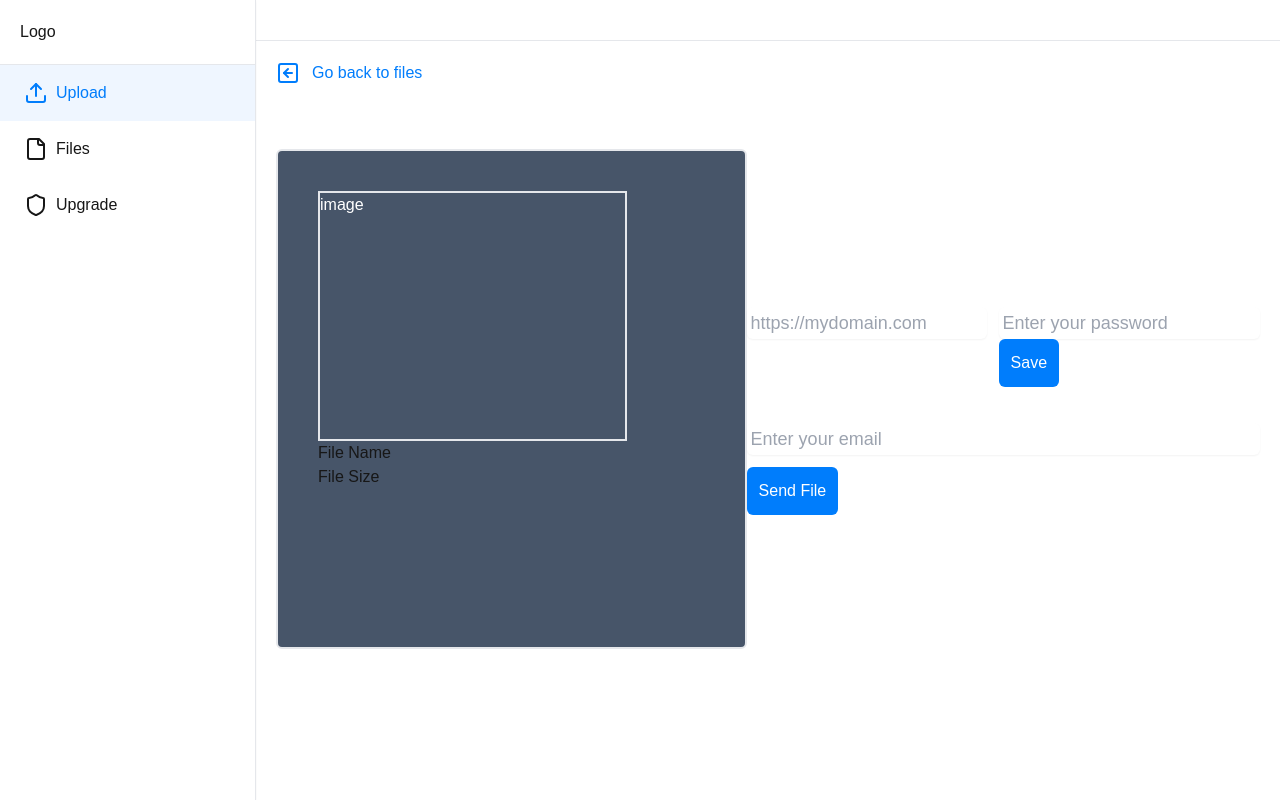
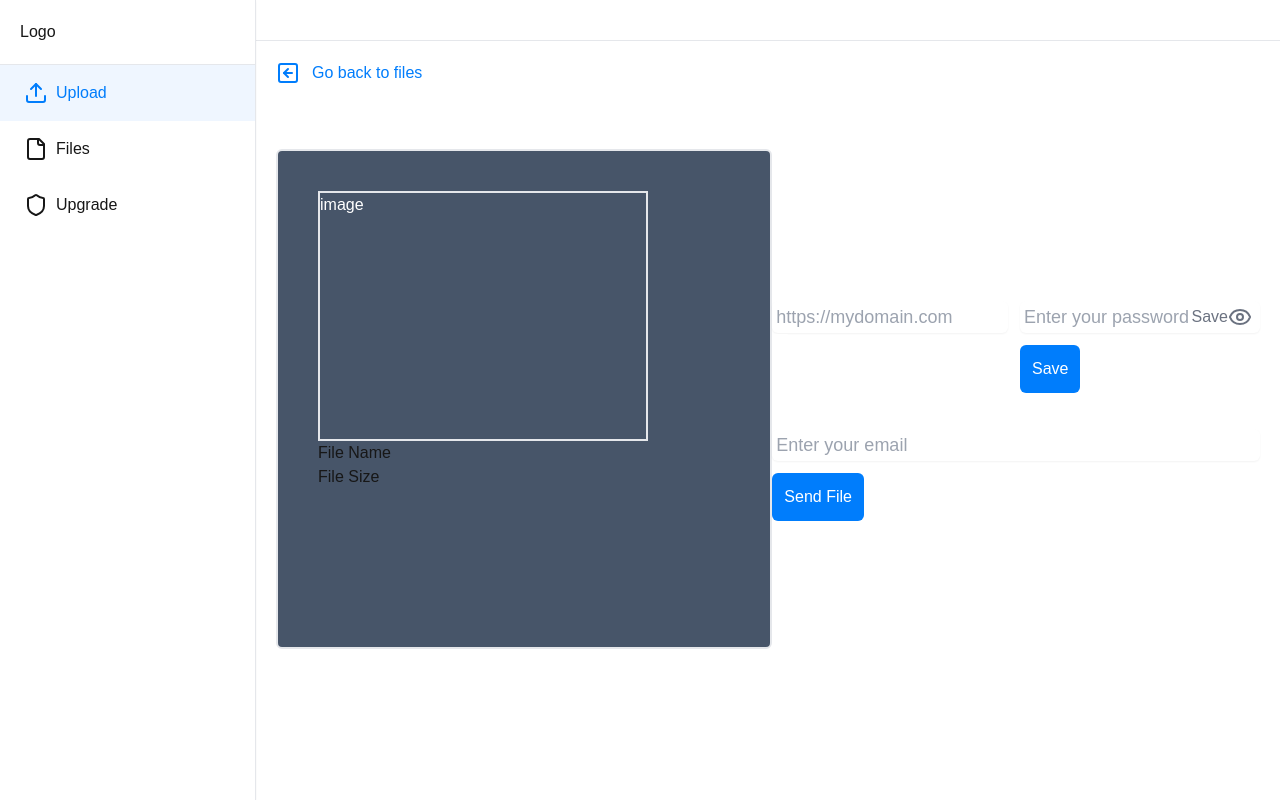
Before and after one commit to deepeshahirwar/file-sharing, a Next.js app in the folder file-sharing-app/: page /file-preview/1 in a window 1280 px wide. Built offline with nearby package versions, Linux system fonts and the light colour scheme; no server answers; the database is empty.

Commit message:
updatingpassword section into firestore database

```diff
--- a/file-sharing-app/app/(dashboard)/(routes)/file-preview/[fileld]/_components/FileShareForm.js
+++ b/file-sharing-app/app/(dashboard)/(routes)/file-preview/[fileld]/_components/FileShareForm.js
@@ -1,6 +1,27 @@
 import React from 'react'
+import {Copy, Eye, EyeOff, CheckCircle} from 'lucide-react';
+import { useState , useEffect} from 'react';
 
-function FileShareForm() {
+function FileShareForm({file,onPasswordSave}) {
+  const [passwordVisible, setPasswordVisible] = useState(false); // State to toggle password visibility
+  const [password, setPassword] = useState(''); // State to store password input
+
+
+  const togglePasswordVisibility = () => {
+    setPasswordVisible(!passwordVisible);
+  };
+
+  const handlePasswordChange = (e) => {
+    setPassword(e.target.value);
+  };
+
+
+
+
+
+
+
+
   return (
 
         <div className="grid  gap-3">
@@ -19,23 +40,51 @@ function FileShareForm() {
               className="mt-1 w-full   rounded-md border-gray-200
                bg-white text-lg text-gray-700 shadow-sm h-8 p-1"
             />
+            <Copy  className="text-white text-3xl cursor-pointer hover:text-primary"/>
+
+
           </div>
 
 
      {/* password section */}
      <div className="col-span-6 sm:col-span-3">
-            <label htmlFor="Password" className="block text-sm
-             font-medium text-white"> Password </label>
+      <label htmlFor="Password" className="block text-sm font-medium text-white">
+        Password
+      </label>
 
+      <div className="relative mt-1 w-full">
         <input
           placeholder="Enter your password"
-              type="password"
+          type={passwordVisible ? 'text' : 'password'} // Toggle between text and password
           id="Password"
           name="password"
-              className="mt-1 w-full   rounded-md border-gray-200
-               bg-white text-lg text-gray-700 shadow-sm h-8 p-1"
+          value={password}
+          onChange={handlePasswordChange}
+          className="w-full rounded-md border-gray-200 bg-white text-lg text-gray-700 shadow-sm h-8 p-1"
         />
-             <button  className="bg-primary p-3 rounded-md text-white">
+        {/* Check mark if password is entered */}
+        {password.length > 3 && (
+          <span className="absolute inset-y-0 left-2 flex items-center text-green-500">
+            <CheckCircle />
+          </span>
+        )}
+
+        {/* Toggle Password Visibility Button */}
+        <button
+          type="button"
+          onClick={togglePasswordVisibility}
+          className="absolute inset-y-0 right-2 flex items-center text-gray-500"
+        >
+        Save
+          {passwordVisible ? <EyeOff /> : <Eye />} {/* Show appropriate icon */}
+        </button>
+
+
+      </div>
+
+      <button
+      onClick={() => onPasswordSave(password)}
+      className="mt-3 bg-primary p-3 rounded-md text-white">
         Save
       </button>
     </div>
--- a/file-sharing-app/app/(dashboard)/(routes)/file-preview/[fileld]/page.js
+++ b/file-sharing-app/app/(dashboard)/(routes)/file-preview/[fileld]/page.js
@@ -1,7 +1,7 @@
 "use client"
 import React from 'react'
 import { useEffect , useState} from 'react'
-import { getFirestore } from "firebase/firestore";
+import { getFirestore, updateDoc } from "firebase/firestore";
 import { app } from '@/filrebaseConfig';
 import { doc, getDoc } from "firebase/firestore";
 import FileInfo from './_components/FileInfo';
@@ -29,6 +29,14 @@ function FilePreview({params}) {
     }
 }
 
+const onPasswordSave = async(password) => {
+  const docRef = doc(db, "uploadedFile", params?.fileld);
+   await updateDoc(docRef, {
+     password: password
+   })
+  console.log(password)
+}
+
   return (
     <div className="p-5">
 
@@ -44,7 +52,9 @@ function FilePreview({params}) {
     items-center  mt-16
     md:grid-cols-2">
       <FileInfo fileInfo={fileInfo}/>
-      <FileShareForm fileInfo={fileInfo} />
+      <FileShareForm fileInfo={fileInfo}
+      onPasswordSave={(password)=>onPasswordSave(password) }
+      />
     </div>
     </div>
   )
--- a/file-sharing-app/next.config.mjs
+++ b/file-sharing-app/next.config.mjs
@@ -1,4 +1,6 @@
 /** @type {import('next').NextConfig} */
-const nextConfig = {};
+const nextConfig = {
+
+};
 
 export default nextConfig;
```
Lines whose indentation alone changed are shown as unchanged.
